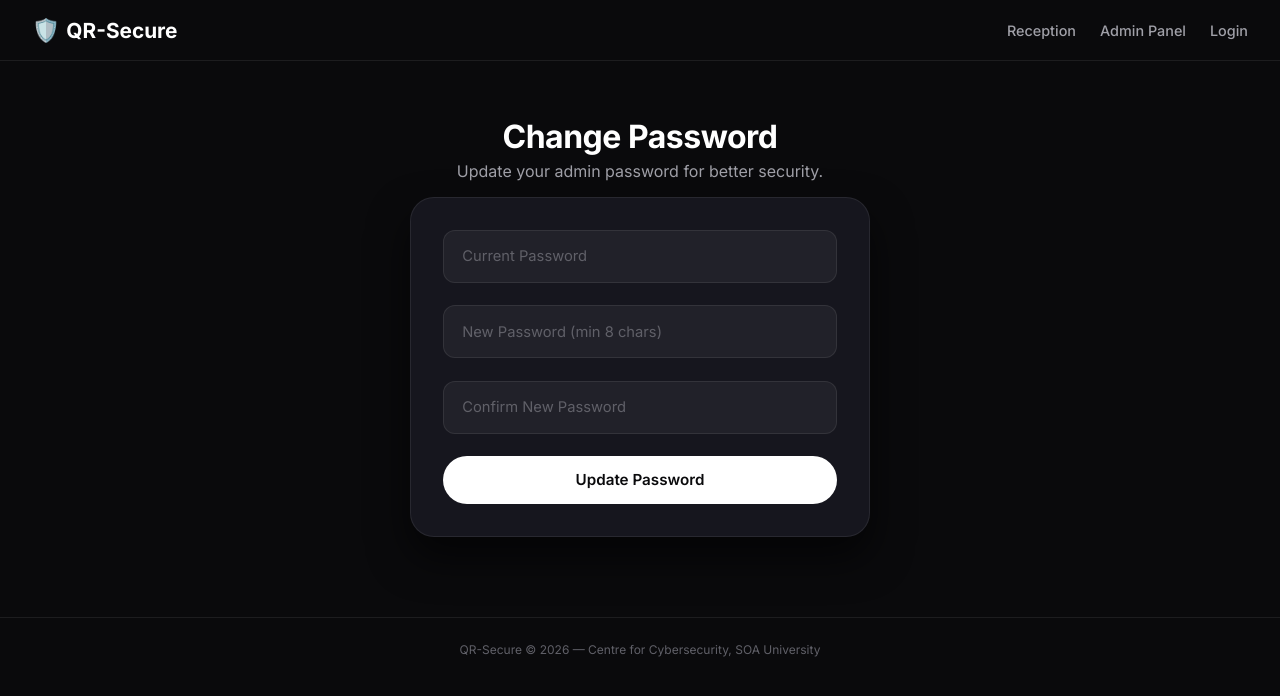
After one commit to AdityaRanjanp/LumenPass, a Flask app: template templates/change_password.html in a window 1280 px wide. The commit adds this page. Shown: the top 696 px of the page. Run offline with Flask 3, Linux system fonts and the light colour scheme; the template is opened without the code that fills it, so the values that code supplies are empty.

Commit message:
Add default admin account bootstrap and password change workflow

```diff
--- a/app.py
+++ b/app.py
@@ -18,8 +18,19 @@ from flask import (
     Flask, render_template, request, redirect,
     url_for, flash, jsonify, send_from_directory, session,
 )
+from werkzeug.security import check_password_hash, generate_password_hash
 
-from database import init_db, add_visitor, get_visitor, get_all_visitors, update_status, set_verified_by
+from database import (
+    init_db,
+    add_visitor,
+    get_visitor,
+    get_all_visitors,
+    update_status,
+    set_verified_by,
+    ensure_default_admin,
+    get_user,
+    update_user_password,
+)
 from security import encrypt_data, decrypt_data
 from qr_handler import generate_qr, scan_qr_from_webcam, QR_DIR
 
@@ -62,21 +73,13 @@ def _env_or_default(name: str, default: str) -> str:
     return value or default
 
 
-def _env_flag(name: str, default: bool = False) -> bool:
-    """Read a boolean flag from environment."""
-    value = os.getenv(name)
-    if value is None:
-        return default
-    return value.strip().lower() in {"1", "true", "yes", "on"}
-
-
-# Admin credentials (change these for production)
-ADMIN_USERNAME = _env_or_default("ADMIN_USERNAME", "admin")
-ADMIN_PASSWORD = _env_or_default("ADMIN_PASSWORD", "admin123")
-ALLOW_DEFAULT_ADMIN_LOGIN = _env_flag("ALLOW_DEFAULT_ADMIN_LOGIN", True)
+# Default admin credentials (used only to seed first account)
+DEFAULT_ADMIN_USERNAME = _env_or_default("ADMIN_USERNAME", "admin").lower()
+DEFAULT_ADMIN_PASSWORD = _env_or_default("ADMIN_PASSWORD", "admin123")
 
 # Initialise the database on first launch
 init_db()
+ensure_default_admin(DEFAULT_ADMIN_USERNAME, generate_password_hash(DEFAULT_ADMIN_PASSWORD))
 
 
 def _require_admin_redirect():
@@ -110,24 +113,23 @@ def login():
         return redirect(url_for("admin"))
 
     if request.method == "POST":
-        username = request.form.get("username", "").strip()
-        password = request.form.get("password", "").strip()
+        username = request.form.get("username", "").strip().lower()
+        password = request.form.get("password", "")
 
-        primary_login_ok = (username == ADMIN_USERNAME and password == ADMIN_PASSWORD)
-        backup_login_ok = (
-            ALLOW_DEFAULT_ADMIN_LOGIN
-            and username.lower() == "admin"
-            and password == "admin123"
-        )
-
-        if primary_login_ok or backup_login_ok:
-            session["admin_logged_in"] = True
-            session["username"] = username
-            flash(f"Welcome, {username}!", "success")
-            return redirect(url_for("admin"))
-        else:
+        user = get_user(username)
+        if not user or not check_password_hash(user["password_hash"], password):
             flash("Invalid credentials.", "error")
             return redirect(url_for("login"))
+
+        session["admin_logged_in"] = True
+        session["username"] = username
+
+        if user.get("must_change_password"):
+            flash("First login detected. Please change your password.", "error")
+            return redirect(url_for("change_password"))
+
+        flash(f"Welcome, {username}!", "success")
+        return redirect(url_for("admin"))
 
     return render_template("login.html")
 
@@ -139,6 +141,56 @@ def logout():
     session.pop("username", None)
     flash("Logged out successfully.", "success")
     return redirect(url_for("login"))
+
+
+@app.route("/change-password", methods=["GET", "POST"])
+def change_password():
+    """Allow logged-in admin to change account password."""
+    auth_redirect = _require_admin_redirect()
+    if auth_redirect:
+        return auth_redirect
+
+    username = session.get("username", "").strip().lower()
+    user = get_user(username)
+    if not user:
+        session.pop("admin_logged_in", None)
+        session.pop("username", None)
+        flash("Session expired. Please log in again.", "error")
+        return redirect(url_for("login"))
+
+    if request.method == "POST":
+        current_password = request.form.get("current_password", "")
+        new_password = request.form.get("new_password", "")
+        confirm_password = request.form.get("confirm_password", "")
+
+        if not all([current_password, new_password, confirm_password]):
+            flash("All password fields are required.", "error")
+            return redirect(url_for("change_password"))
+
+        if not check_password_hash(user["password_hash"], current_password):
+            flash("Current password is incorrect.", "error")
+            return redirect(url_for("change_password"))
+
+        if len(new_password) < 8:
+            flash("New password must be at least 8 characters.", "error")
+            return redirect(url_for("change_password"))
+
+        if new_password != confirm_password:
+            flash("New password and confirm password do not match.", "error")
+            return redirect(url_for("change_password"))
+
+        if new_password == current_password:
+            flash("New password must be different from current password.", "error")
+            return redirect(url_for("change_password"))
+
+        if not update_user_password(username, generate_password_hash(new_password)):
+            flash("Could not update password. Please try again.", "error")
+            return redirect(url_for("change_password"))
+
+        flash("Password changed successfully.", "success")
+        return redirect(url_for("admin"))
+
+    return render_template("change_password.html")
 
 
 # ── Public Routes ──────────────────────────────────────────────
--- a/templates/base.html
+++ b/templates/base.html
@@ -21,6 +21,7 @@
             <a href="/" class="nav-link {% if request.path == '/' %}active{% endif %}">Reception</a>
             <a href="/admin" class="nav-link {% if '/admin' in request.path %}active{% endif %}">Admin Panel</a>
             {% if session.get('admin_logged_in') %}
+            <a href="/change-password" class="nav-link {% if '/change-password' in request.path %}active{% endif %}">Change Password</a>
             <a href="/logout" class="nav-link">Logout</a>
             {% else %}
             <a href="/login" class="nav-link {% if '/login' in request.path %}active{% endif %}">Login</a>
--- /dev/null
+++ b/templates/change_password.html
@@ -0,0 +1,30 @@
+{% extends "base.html" %}
+{% block title %}QR-Secure - Change Password{% endblock %}
+
+{% block content %}
+<section class="hero">
+    <h1>Change Password</h1>
+    <p class="subtitle">Update your admin password for better security.</p>
+</section>
+
+<div class="glass-card glass-card--narrow">
+    <form action="/change-password" method="POST">
+        <div class="input-float">
+            <input type="password" name="current_password" required>
+            <span>Current Password</span>
+        </div>
+
+        <div class="input-float">
+            <input type="password" name="new_password" minlength="8" required>
+            <span>New Password (min 8 chars)</span>
+        </div>
+
+        <div class="input-float">
+            <input type="password" name="confirm_password" minlength="8" required>
+            <span>Confirm New Password</span>
+        </div>
+
+        <button type="submit" class="btn-main">Update Password</button>
+    </form>
+</div>
+{% endblock %}
```
Also changed, not shown: database.py (+96 -63 lines).
